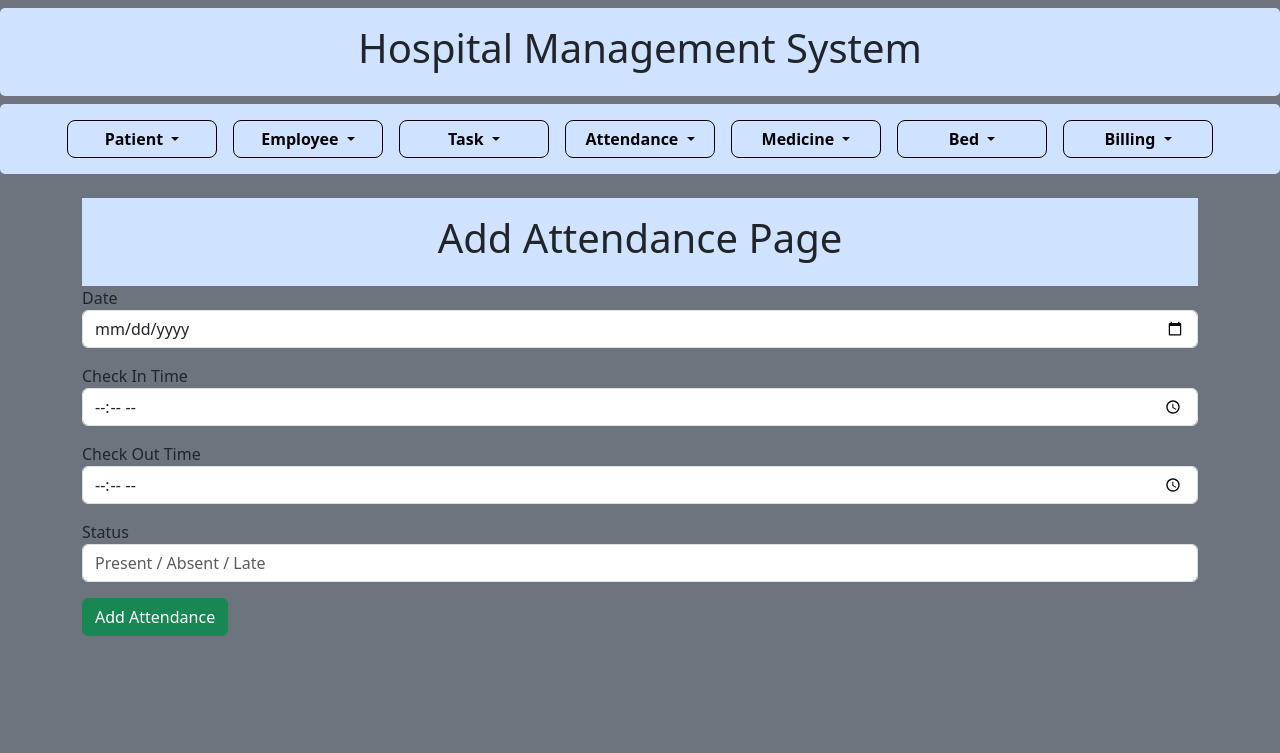
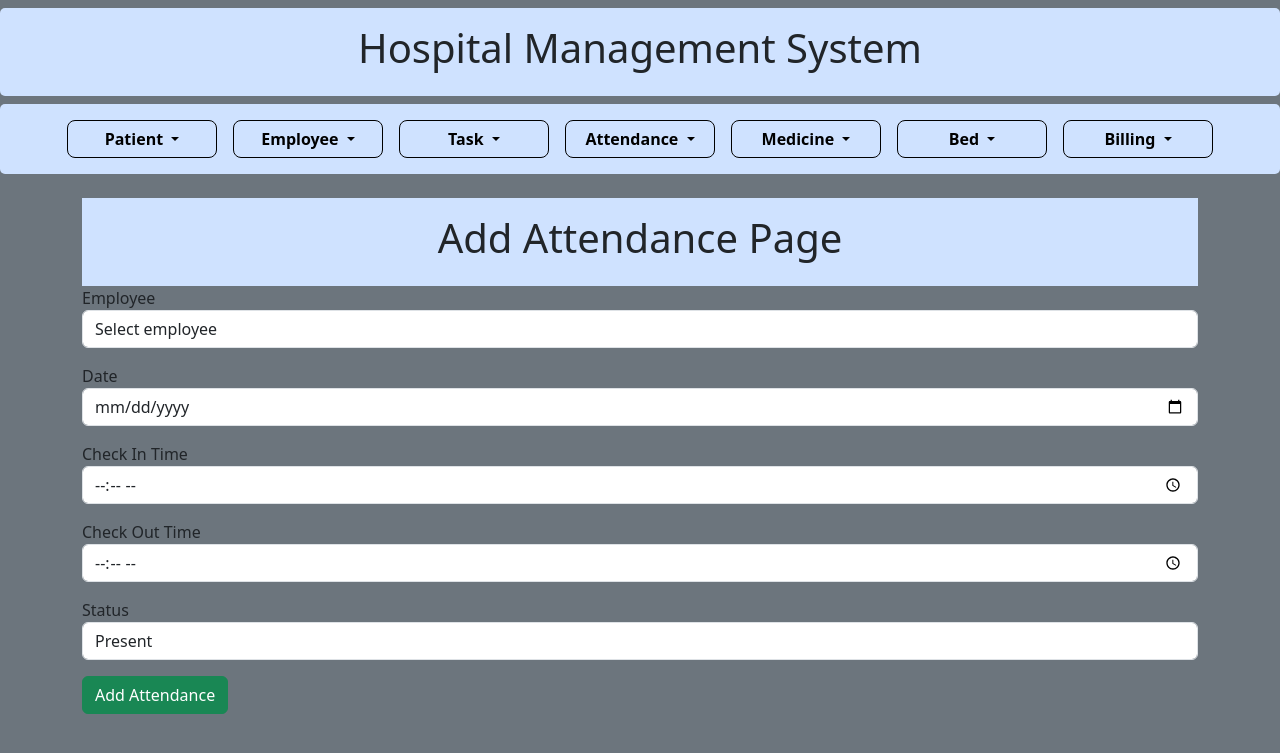
Before and after one commit to Alibouho/HMS, a Flask app: page /add_attendance in a window 1280 px wide. Shown: the top 753 px of the page. Run offline with Flask 3, Linux system fonts and the light colour scheme.

Commit message:
modification on the attendance module

```diff
--- a/models/models_attendance.py
+++ b/models/models_attendance.py
@@ -6,3 +6,5 @@ class Attendance(db.Model):
     check_in_time = db.Column(db.String(20))
     check_out_time = db.Column(db.String(20))
     status = db.Column(db.String(50))
+    employee_id = db.Column(db.Integer, db.ForeignKey('employee.id'))
+    employee = db.relationship('Employee', backref=db.backref('attendances', lazy=True))
--- a/routes/routes_attendance.py
+++ b/routes/routes_attendance.py
@@ -1,5 +1,6 @@
 from flask import Blueprint, render_template, request, redirect, url_for
 from models.models_attendance import Attendance
+from models.models_employee import Employee
 from models.db import db
 from services.services_attendance import add_attendance_service
 
@@ -8,16 +9,18 @@ attendance_bp = Blueprint('attendance', __name__)
 # ---------------- ATTENDANCE ----------------
 @attendance_bp.route('/add_attendance', methods=["GET", "POST"])
 def add_attendance():
+    employees = Employee.query.all()
     if request.method == "POST":
         data = {
             "date": request.form["date"],
             "check_in_time": request.form["check_in_time"],
             "check_out_time": request.form["check_out_time"],
-            "status": request.form["status"]
+            "status": request.form["status"],
+            "employee_id": request.form.get("employee_id")
         }
         add_attendance_service(data)
         return redirect(url_for('attendance.view_update_attendance'))
-    return render_template("add_attendance.html")
+    return render_template("add_attendance.html", employees=employees)
 
 @attendance_bp.route('/view_update_attendance')
 def view_update_attendance():
@@ -26,11 +29,13 @@ def view_update_attendance():
 @attendance_bp.route('/edit_attendance/<int:id>', methods=["GET", "POST"])
 def edit_attendance(id):
     attendance = Attendance.query.get_or_404(id)
+    employees = Employee.query.all()
     if request.method == "POST":
         attendance.date = request.form["date"]
         attendance.check_in_time = request.form["check_in_time"]
         attendance.check_out_time = request.form["check_out_time"]
         attendance.status = request.form["status"]
+        attendance.employee_id = request.form.get("employee_id")
         db.session.commit()
         return redirect(url_for('attendance.view_update_attendance'))
-    return render_template("edit_attendance.html", attendance=attendance)
+    return render_template("edit_attendance.html", attendance=attendance, employees=employees)
--- a/services/services_attendance.py
+++ b/services/services_attendance.py
@@ -6,7 +6,8 @@ def add_attendance_service(data):
         date=data["date"],
         check_in_time=data["check_in_time"],
         check_out_time=data["check_out_time"],
-        status=data["status"]
+        status=data["status"],
+        employee_id=data.get("employee_id")
     )
 
     db.session.add(attendance)
--- a/templates/add_attendance.html
+++ b/templates/add_attendance.html
@@ -6,6 +6,16 @@
     <h1 class="text-center">Add Attendance Page</h1>
 </div>
 <form method="POST">
+    <div class="mb-3">
+        <label>Employee</label>
+        <select name="employee_id" class="form-control" required>
+            <option value="" disabled selected>Select employee</option>
+            {% for employee in employees %}
+            <option value="{{ employee.id }}">{{ employee.full_name }}</option>
+            {% endfor %}
+        </select>
+    </div>
+
     <div class="mb-3">
         <label>Date</label>
         <input type="date" name="date" class="form-control" required>
@@ -23,7 +33,11 @@
 
     <div class="mb-3">
         <label>Status</label>
-        <input type="text" name="status" class="form-control" placeholder="Present / Absent / Late">
+        <select name="status" class="form-control" required>
+            <option value="Present">Present</option>
+            <option value="Absent">Absent</option>
+            <option value="Late">Late</option>
+        </select>
     </div>
 
     <button type="submit" class="btn btn-success">Add Attendance</button>
--- a/templates/view_update_attendance.html
+++ b/templates/view_update_attendance.html
@@ -9,6 +9,7 @@
 <table class="table table-bordered table-striped">
     <tr>
         <th>ID</th>
+        <th>Employee</th>
         <th>Date</th>
         <th>Check In</th>
         <th>Check Out</th>
@@ -19,6 +20,7 @@
     {% for attendance in attendances %}
     <tr>
         <td>{{ attendance.id }}</td>
+        <td>{{ attendance.employee.full_name if attendance.employee else '—' }}</td>
         <td>{{ attendance.date }}</td>
         <td>{{ attendance.check_in_time }}</td>
         <td>{{ attendance.check_out_time }}</td>
```
Also changed, not shown: templates/edit_attendance.html (+15 -1 lines), instance/hospital.db.
